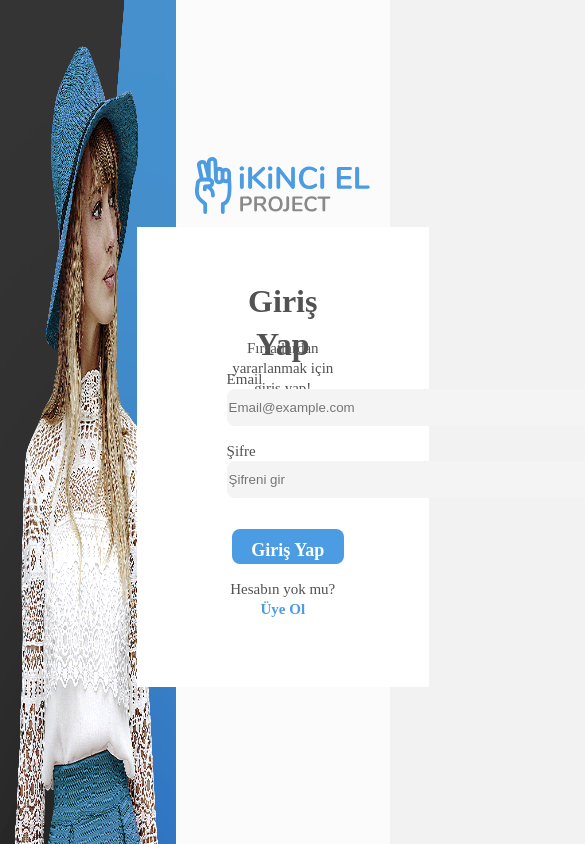
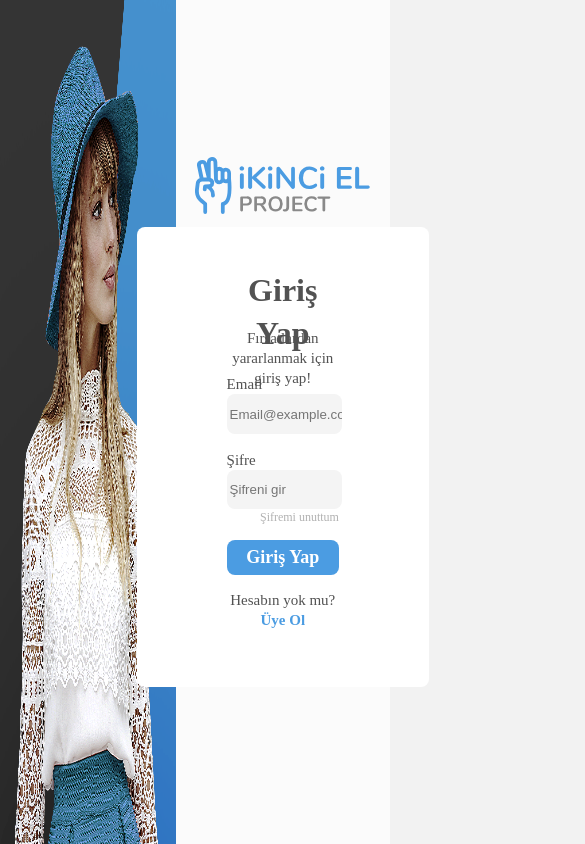
Before and after one commit to HsnKpln/UsedProduct-ECommerce-Website, a React (Create React App) app: page /login in a window 390 px wide. Shown: the top 844 px of the page, 585 px wide, since content can reach past the window. Built offline with nearby package versions, Linux system fonts and the light colour scheme.

Commit message:
fixed some css code for responsivity

```diff
--- a/src/constants/yup/yupSchema.js
+++ b/src/constants/yup/yupSchema.js
@@ -11,9 +11,6 @@ export const ControlSchema = yup.object().shape({
     .min(8, 'Şifreniz 8 karakterden az olamaz')
     .max(20, 'Şifreniz 20 karakterden fazla olamaz')
     .required('Şifre alanı zorunludur.'),
-  offer: yup
-   .string()
-   .required('Teklif verebilmek için bir değer belirlemelisiniz.')
 });
 export const OfferModalSchema = yup.object().shape({
   offer: yup
--- a/src/pages/detailsPage.js
+++ b/src/pages/detailsPage.js
@@ -163,7 +163,7 @@ function DetailsPage() {
                     <div className='notOnSale'>Bu ürün Satışta Değil</div>
                     :
                     <div className='modalContainer'>
-                      <CustomizedDialogs buttonName={"Satın Al"} buttonWidth={'225px'} buttonPadding={'10px'} buttonColor={'#4B9CE2'} buttonBg={'#F0F8FF'} title={'Satın Al'}
+                      <CustomizedDialogs buttonName={"Satın Al"} buttonWidth={'225px'} buttonPadding={'10px'} buttonColor={'#fff'} buttonBg={'#4B9CE2'} title={'Satın Al'}
                        pay={pay} prd={prd}
                       >
                         <div className='summitBuyText'>Satın almak istiyor musunuz?</div>
@@ -172,10 +172,11 @@ function DetailsPage() {
                       {
                         givenOffer || (myOffer && myOffer.length > 0) ?
                         <CustomizedDialogs
-                          buttonName={"Teklifi geri çek"} buttonWidth={'225px'} buttonPadding={'10px'} buttonColor={'#fff'} buttonBg={'#4B9CE2'} title={'Teklifi Geri Çek'}>
+                          buttonName={"Teklifi geri çek"} buttonWidth={'225px'} buttonPadding={'10px'} buttonColor={'#4B9CE2'} buttonBg={'#F0F8FF'} title={'Teklifi Geri Çek'}>
+                            <div>Teklifi geri çekmek istiyor musunuz?</div>
                           </CustomizedDialogs> :
                           <CustomizedDialogs
-                            buttonName={"Teklif ver"} buttonWidth={'225px'} buttonPadding={'10px'} buttonColor={'#fff'} buttonBg={'#4B9CE2'} title={'Teklif Ver'}
+                            buttonName={"Teklif ver"} buttonWidth={'225px'} buttonPadding={'10px'} buttonColor={'#4B9CE2'} buttonBg={'#F0F8FF'} title={'Teklif Ver'}
                           >
                             <div className='sumInfoContainer'>
                               <div className='sumInfo'>
--- a/src/pages/login.js
+++ b/src/pages/login.js
@@ -23,10 +23,12 @@ function Login() {
     }
   },[])
 
-  const handleSubmit = async (e) =>{
-      e.preventDefault();
-      const email = e.target[0].value
-      const password = e.target[1].value
+  const submitLogin = async (value) =>{
+      // e.preventDefault();
+      // const email = e.target[0].value
+      // const password = e.target[1].value
+      const email = value.email
+      const password = value.password
 
       try {
         await axios
@@ -67,6 +69,13 @@ function Login() {
         <div className='loginContainer'>
         <CommonImg />
         <div className='loginFormContainer'>
+        {
+            errorMessage ? <div>{errorMessage ==="Identifier or password invalid." ?
+            <Stack sx={{ width: '18%', borderRadius: '8px', position:'absolute', top:'12vh', right: '10px' }} spacing={2}>
+                <Alert severity="error">Emailniz ya da şifreniz hatalı.</Alert>
+            </Stack>
+            : errorMessage}</div> : ""
+            }
           <div className='logoContainer'>
              <div className='logo'>
              <LogoApp width={"100%"} height={'6.75vh'} />
@@ -75,31 +84,29 @@ function Login() {
           <div className='loginForm'>
             <div className='loginTitle commonClass'>Giriş Yap</div>
             <p className='loginSubtitle commonClass'>Fırsatlardan yararlanmak için giriş yap!</p>
-            {
-            errorMessage ? <div>{errorMessage ==="Identifier or password invalid." ?
-            <Stack sx={{ width: '100%' }} spacing={2}>
-                <Alert severity="error">Geçersiz email ya da şifre!</Alert>
-            </Stack>
-            : errorMessage}</div> : ""
-          }
+
             <Formik
              initialValues={{
               email:"",
               password: "",
              }}
+             onSubmit={(values, actions) => {
+              console.log('sumbit edildi', values)
+              submitLogin(values)
+            }}
              validationSchema={ControlSchema}
             >
               {
-                ({values,handleChange,handleBlur,errors,touched}) =>
+                ({values,handleChange,handleBlur,handleSubmit,errors,touched}) =>
                 <form onSubmit={handleSubmit}>
-                <div className='inputBlock' >
+                <div className='loginInputBlock' >
                   <label>Email</label>
                   <input type="text" name='email' placeholder='Email@example.com'
                    value={values.email} onChange={handleChange} onBlur={handleBlur}
                   />
                   { errors.email && touched.email &&  <span>{errors.email}</span>}
                 </div>
-                <div className='inputBlock'>
+                <div className='loginInputBlock'>
                   <label>Şifre</label>
                   <input type="password" name='password' placeholder='Şifreni gir'
                   value={values.password} onChange={handleChange} onBlur={handleBlur}
@@ -107,7 +114,7 @@ function Login() {
                   { errors.password && touched.password &&  <span>{errors.password}</span>}
                   <div className='forgotPassword'>Şifremi unuttum</div>
                 </div>
-                <div>
+                <div className='loginInputBlock'>
                    <button type='submit'>Giriş Yap</button>
                 </div>
               </form>
--- a/src/styles/layout.css
+++ b/src/styles/layout.css
@@ -11,9 +11,9 @@
     opacity: 1;
     font: normal normal bold 14px/14px Nunito;
     color: #4B9CE2;
+    padding: 0.7vh 10px;
+    margin-left: 10px;
 }
 button{
     border: none;
-    padding: 0.5em;
-    margin-left: 5px;
 }
--- a/src/styles/login.css
+++ b/src/styles/login.css
@@ -18,6 +18,7 @@
     display: flex;
     flex-direction: column;
     justify-content: center;
+    border-radius: 8px;
 }
 .logoContainer{
     display: flex;
@@ -54,6 +55,10 @@
     border-radius: 8px;
     opacity: 1;
     border: none;
+    padding: 2px 0px 2px 3px;
+}
+.loginInputBlock{
+ margin-top: 15px;
 }
 .loginForm button{
     width: 100%;
@@ -65,7 +70,7 @@
     color: #FFFFFF;
     opacity: 1;
     border: none;
-    padding: 2px auto;
+    padding: 2px 6px;
 }
 .inputBlock{
     display: flex;
@@ -92,6 +97,6 @@
     color: #B1B1B1;
     opacity: 1;
 }
-.inputBlock span{
+.loginInputBlock span{
     color: red;
 }
--- a/src/styles/register.css
+++ b/src/styles/register.css
@@ -18,6 +18,7 @@
     display: flex;
     flex-direction: column;
     justify-content: center;
+    border-radius: 8px;
 }
 .logoContainer{
     display: flex;
@@ -54,24 +55,21 @@
     border-radius: 8px;
     opacity: 1;
     border: none;
+    margin-bottom: 15px;
+    padding: 2px 0px 2px 3px;
 }
 .registerForm button{
     width: 100%;
     height: 4.16vh;
-    background: #4B9CE2 0% 0% no-repeat padding-box;
+    background: #4B9CE2;
     border-radius: 8px;
     opacity: 1;
     font: normal normal bold 18px/24px Nunito;
     color: #FFFFFF;
     opacity: 1;
     border: none;
-    padding: 2px auto;
-}
-.inputBlock{
-    display: flex;
-    flex-direction: column;
-    justify-content: start;
-    margin-bottom: 15px;
+    padding:  2px 6px !important;
+    margin: 0px;
 }
 .commonClass{
     text-align: center;
```
Also changed, not shown: src/pages/home.js (+0 -17 lines), src/pages/register.js (+33 -37 lines).
